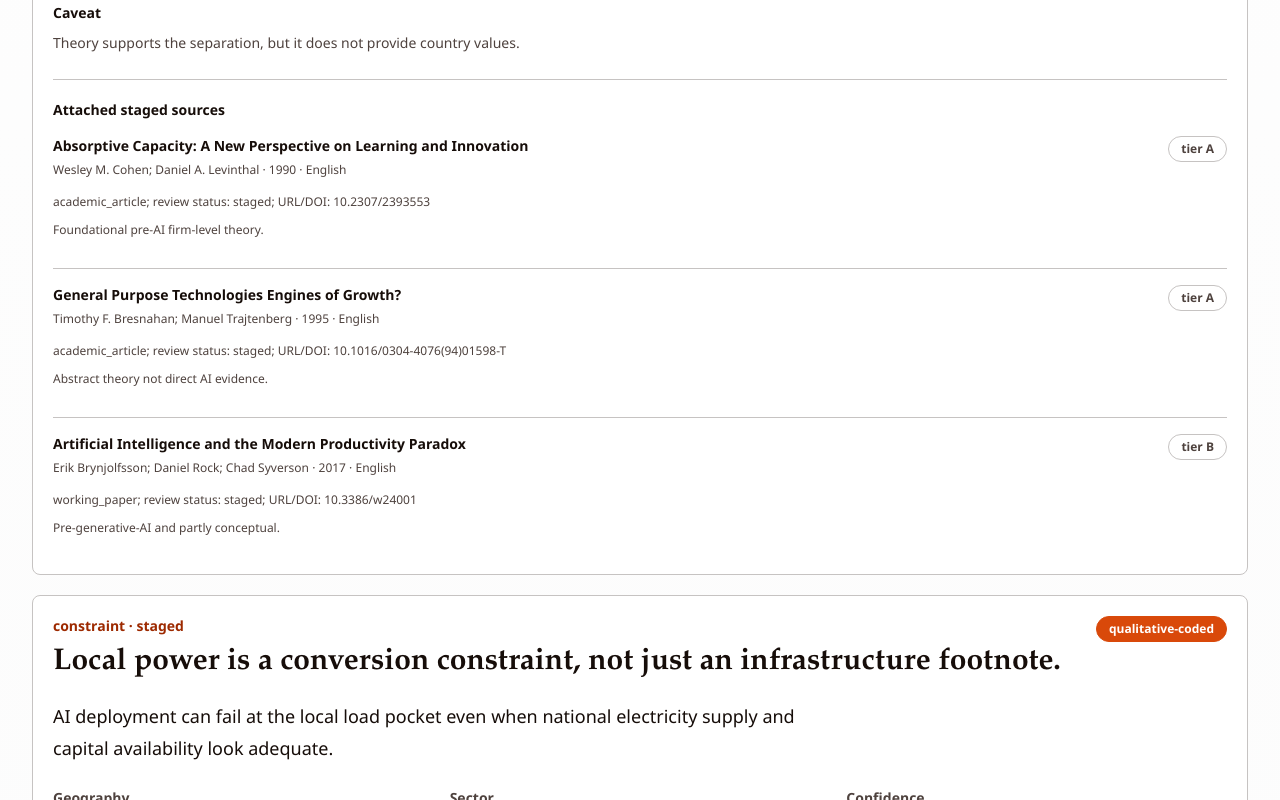
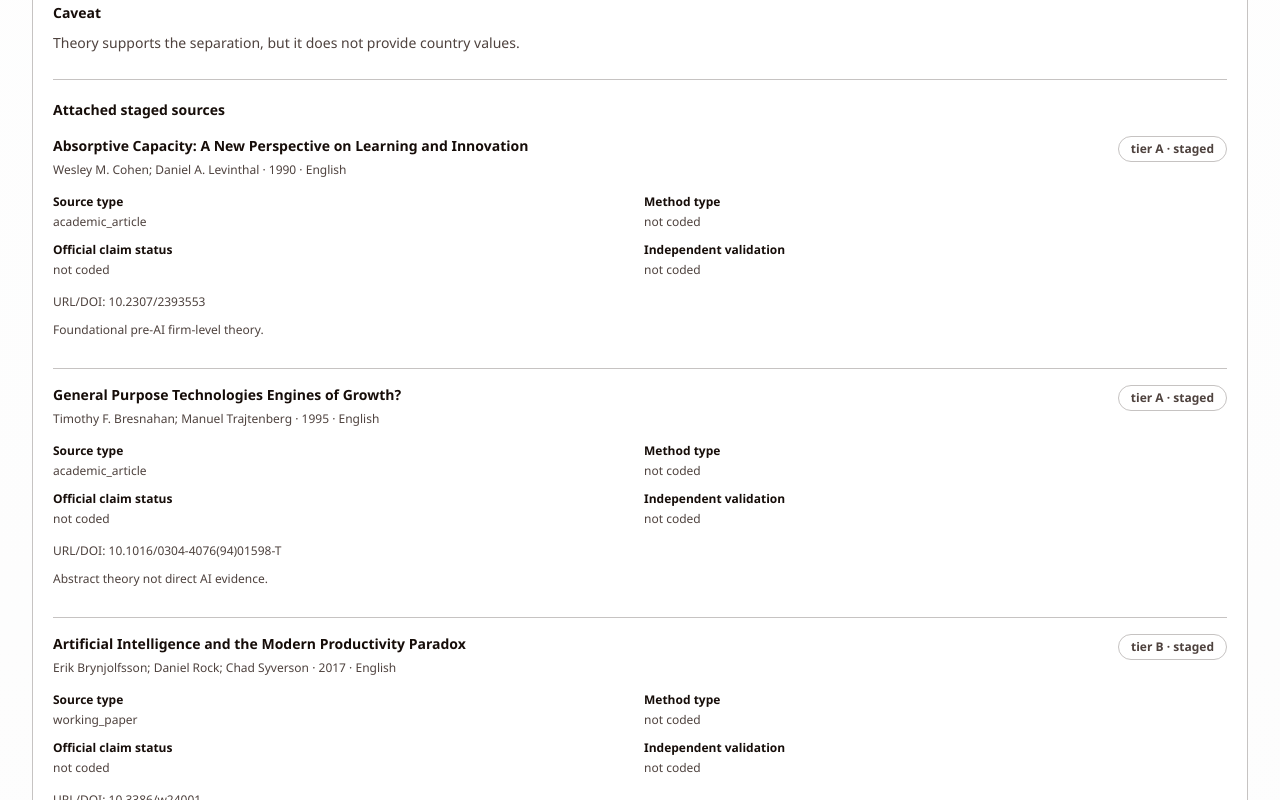
Before and after one commit to yippy141/AI-Carrying-Capacity, a Next.js app: page /sources in a window 1280 px wide. Shown: the part 1720-2520 px from the top of the page. Built offline with nearby package versions, Linux system fonts and the light colour scheme.

Commit message:
Show official-claim and validation metadata on claim cards

```diff
--- a/components/visuals/SourceBackedClaimCard.tsx
+++ b/components/visuals/SourceBackedClaimCard.tsx
@@ -8,6 +8,21 @@ type SourceBackedClaimCardProps = {
   claim: SourceBackedClaim;
   sources?: VisualSource[];
 };
+
+function displayValue(value: string | undefined) {
+  if (!value || value === "missing") {
+    return "not coded";
+  }
+
+  return value;
+}
+
+function isOfficialClaimSource(source: VisualSource) {
+  const status = source.official_claim_status;
+  return Boolean(
+    status && status !== "not_official_claim" && status !== "placeholder"
+  );
+}
 
 export function SourceBackedClaimCard({
   claim,
@@ -78,11 +93,41 @@ export function SourceBackedClaimCard({
                     </p>
                   </div>
                   <span className="w-fit rounded-full border border-rule bg-background px-3 py-1 text-xs font-semibold text-muted">
-                    tier {source.reliability_tier}
+                    tier {source.reliability_tier} · {source.review_status}
                   </span>
                 </div>
+
+                {isOfficialClaimSource(source) ? (
+                  <div className="mt-3 rounded-lg border border-warning/35 bg-[oklch(0.97_0.035_72)] p-3 text-xs leading-5 text-muted">
+                    Official target or program claim; not independently validated
+                    unless the source metadata says otherwise.
+                  </div>
+                ) : null}
+
+                <dl className="mt-3 grid gap-2 text-xs leading-5 text-muted sm:grid-cols-2">
+                  <div>
+                    <dt className="font-semibold text-foreground">Source type</dt>
+                    <dd>{source.source_type}</dd>
+                  </div>
+                  <div>
+                    <dt className="font-semibold text-foreground">Method type</dt>
+                    <dd>{displayValue(source.method_type)}</dd>
+                  </div>
+                  <div>
+                    <dt className="font-semibold text-foreground">
+                      Official claim status
+                    </dt>
+                    <dd>{displayValue(source.official_claim_status)}</dd>
+                  </div>
+                  <div>
+                    <dt className="font-semibold text-foreground">
+                      Independent validation
+                    </dt>
+                    <dd>{displayValue(source.independent_validation_status)}</dd>
+                  </div>
+                </dl>
+
                 <p className="mt-3 text-xs leading-5 text-muted">
-                  {source.source_type}; review status: {source.review_status};
                   URL/DOI: {source.url_or_doi}
                 </p>
                 <p className="mt-2 text-xs leading-5 text-muted">
```
